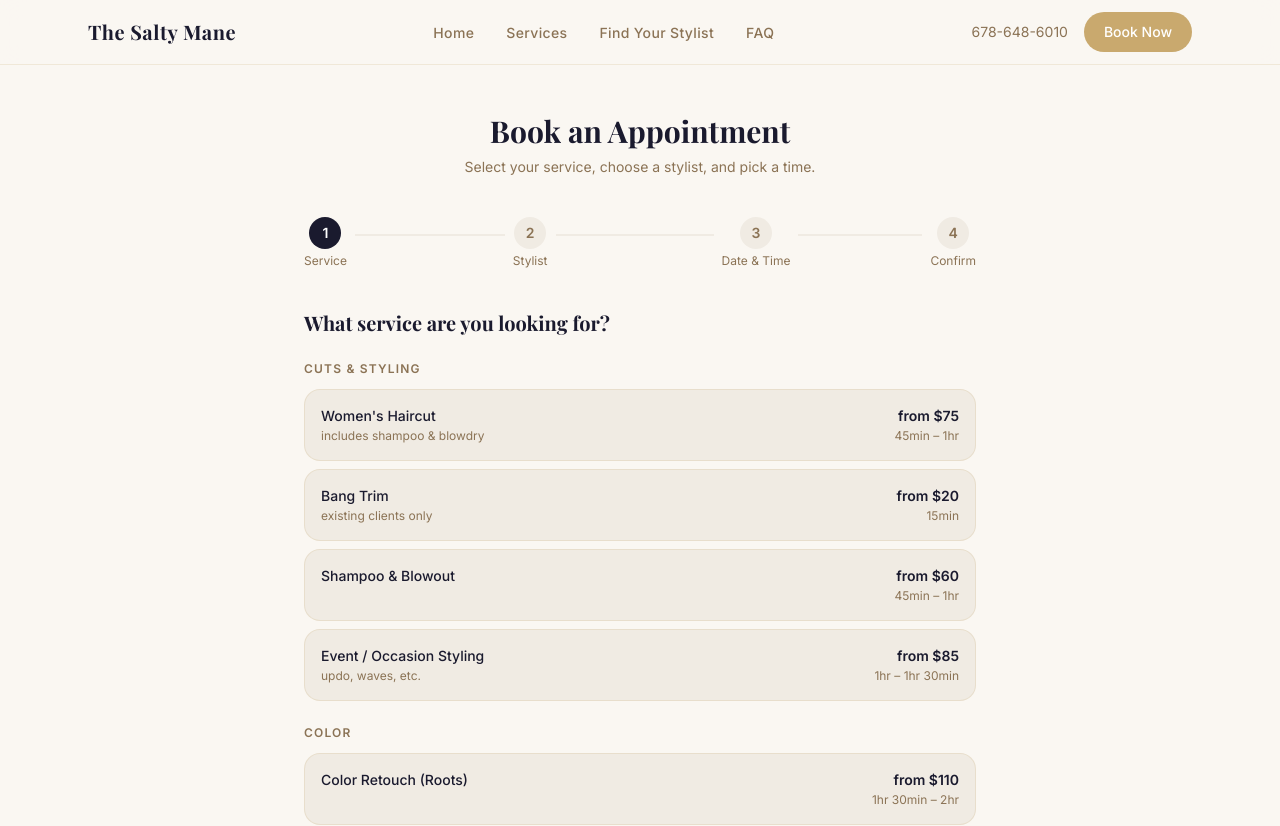
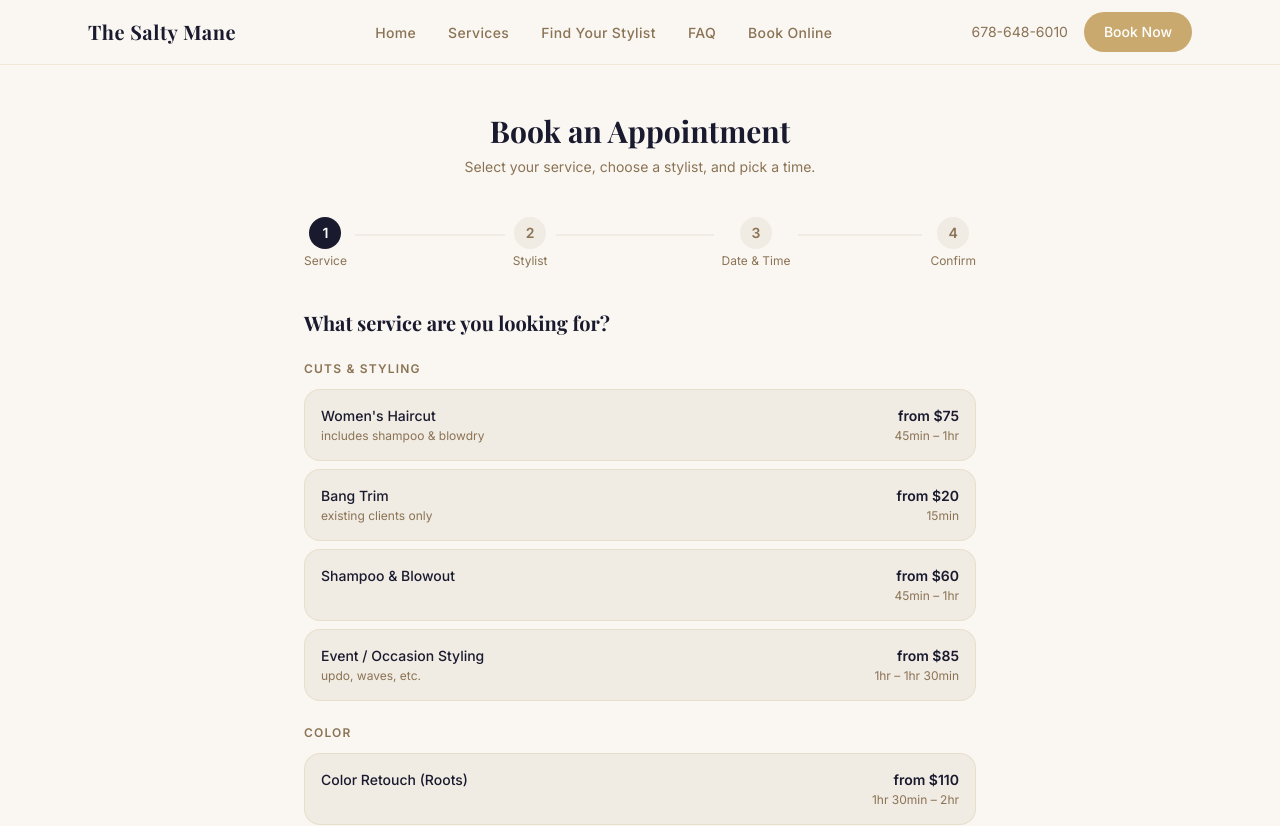
Before and after one commit to barney34/salty-mane, a Next.js app: page /book in a window 1280 px wide. Shown: the top 826 px of the page. Built offline with nearby package versions, Linux system fonts and the light colour scheme; a web font is replaced by a local one.

Commit message:
feat: add Book Online link to navigation

```diff
--- a/src/components/Navigation.tsx
+++ b/src/components/Navigation.tsx
@@ -11,6 +11,7 @@ const NAV_LINKS = [
   { href: "/services", label: "Services" },
   { href: "/quiz", label: "Find Your Stylist" },
   { href: "/faq", label: "FAQ" },
+  { href: "/book", label: "Book Online" },
 ];
 
 const MENU_ID = "mobile-nav-menu";
```
